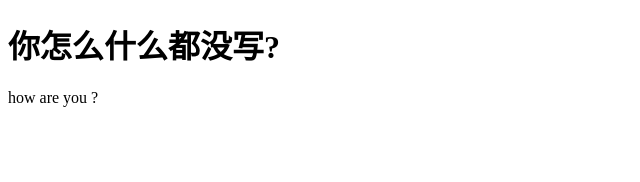
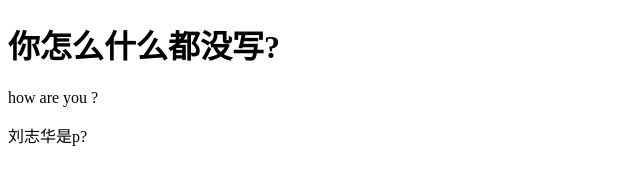
Before and after one commit to iam0927/git-demo, a plain HTML site: page index.html in a window 1280 px wide. Shown: the whole page, without its empty margins (0-640 px from the left). Drawn offline with Linux system fonts and the light colour scheme.

Commit message:
高士行改了

```diff
--- a/index.html
+++ b/index.html
@@ -1,3 +1,4 @@
+
 <!doctype html>
 <html>
 	<head>
@@ -6,6 +7,7 @@
 	<body>
 		<h1>你怎么什么都没写?</h1>
 		<div> how are you ?</div>
+		<p>刘志华是p?</p>
 
 	</body>
 
```
